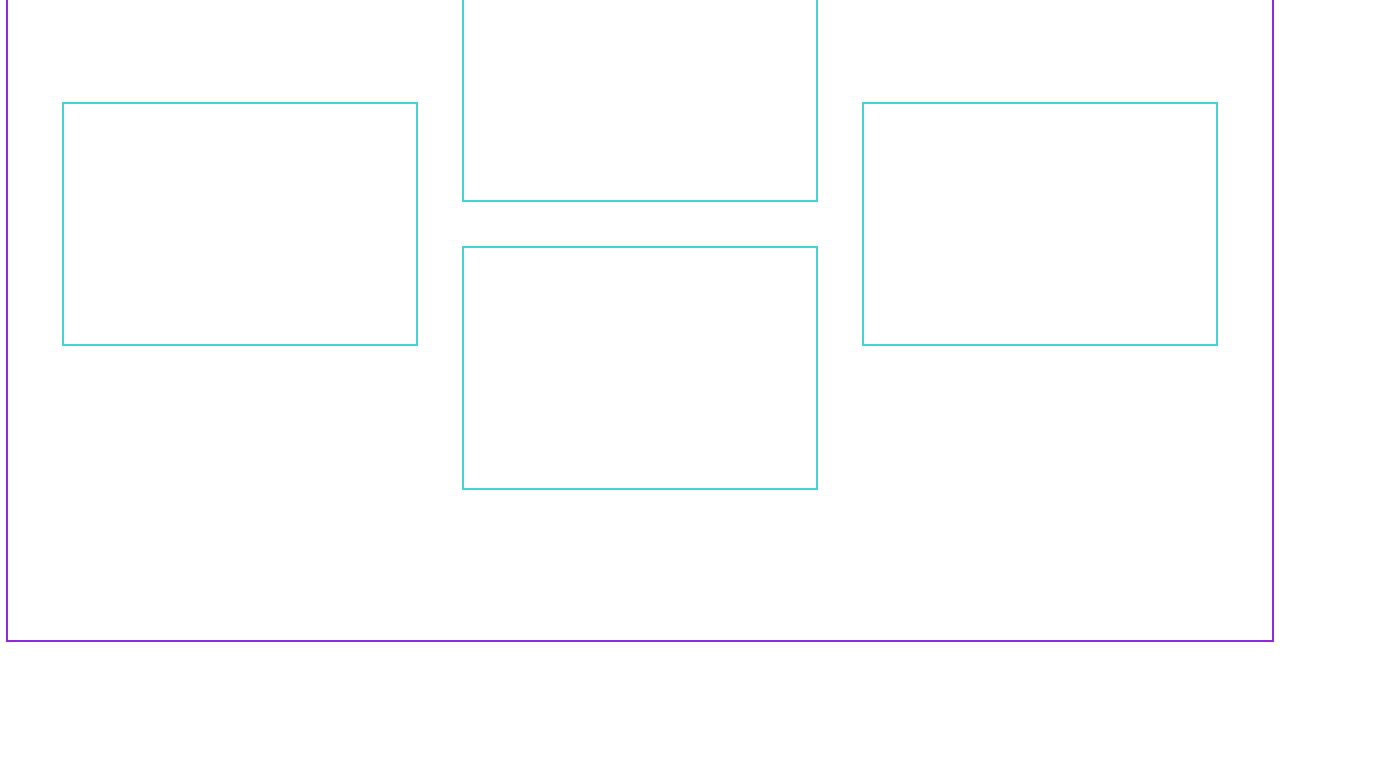
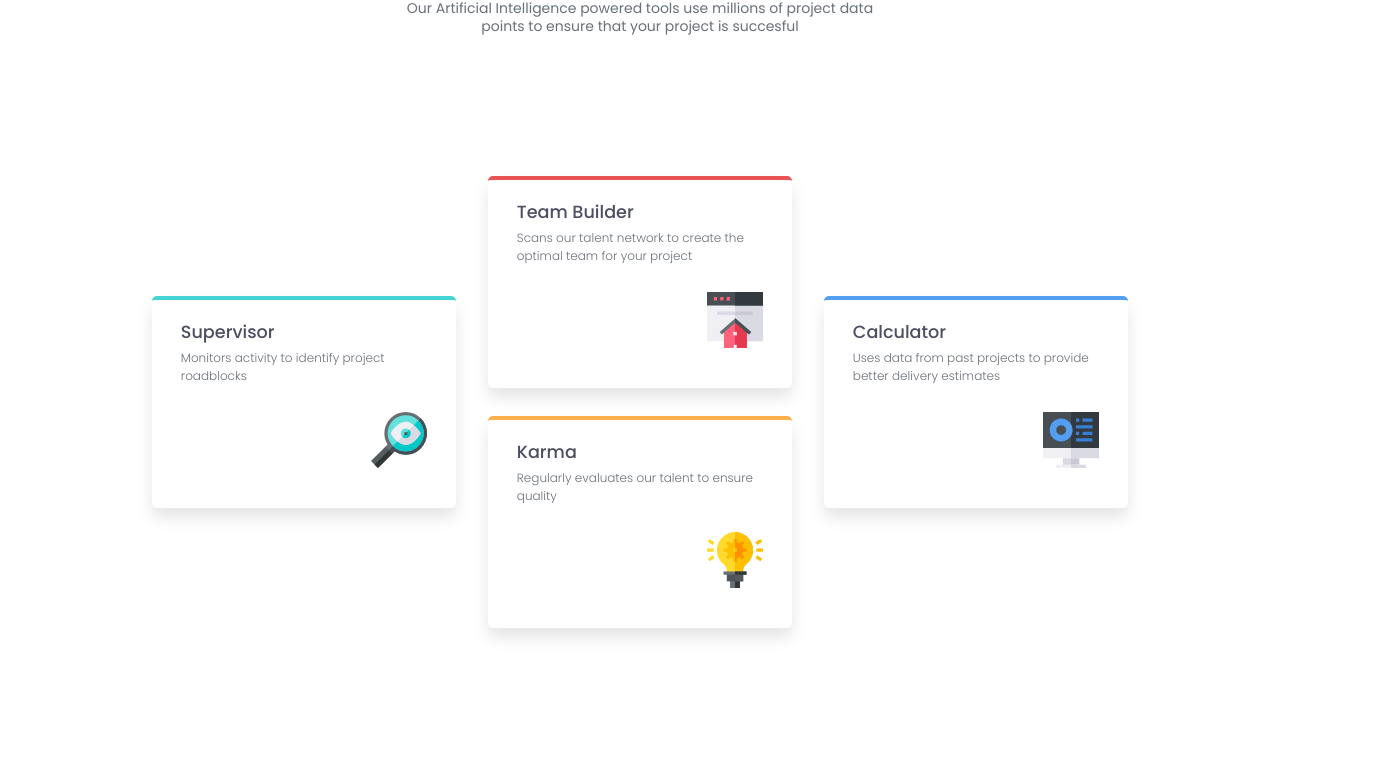
Before and after one commit to Rxunak/Four-Card-CSS-GRID-Challenge-, a plain HTML site: page index.html in a window 1280 px wide. Shown: the part 200-964 px from the top of the page, 1376 px wide, since content can reach past the window. Before the commit the page ends 848 px from the top, so only its background shows below. Drawn offline with Linux system fonts and the light colour scheme.

Commit message:
completed Desktop Design

```diff
--- a/colorNames.scss
+++ b/colorNames.scss
@@ -2,6 +2,6 @@ $Red: hsl(0, 78%, 62%);
 $Cyan: hsl(180, 62%, 55%);
 $Orange: hsl(34, 97%, 64%);
 $Blue: hsl(212, 86%, 64%);
-$Grey: hsl(234, 12%, 34%);
+$GreyDark: hsl(234, 12%, 34%);
 $Grey: hsl(212, 6%, 44%);
 $White: hsl(0, 0%, 100%);
--- a/index.html
+++ b/index.html
@@ -11,18 +11,86 @@
       sizes="32x32"
       href="./images/favicon-32x32.png"
     />
-    <link rel="stylesheet" href="styles.css">
+    <link rel="stylesheet" href="styles.css" />
+    <link rel="preconnect" href="https://fonts.googleapis.com" />
+    <link rel="preconnect" href="https://fonts.gstatic.com" crossorigin />
+    <link
+      href="https://fonts.googleapis.com/css2?family=Poppins:ital,wght@0,100;0,200;0,300;0,400;0,500;0,600;0,700;0,800;0,900;1,100;1,200;1,300;1,400;1,500;1,600;1,700;1,800;1,900&display=swap"
+      rel="stylesheet"
+    />
 
     <title>Frontend Mentor | Four card feature section</title>
   </head>
   <body>
-    <div class="gridContainer">
-      <div class="grid-item grid-item1 "></div>
-      <div class="grid-item grid-item2 "></div>
-      <div class="grid-item grid-item3 "></div>
-      <div class="grid-item grid-item4 "></div>
+    <div class="mainContainer">
+      <div class="parentContainer">
+        <div class="informationContainer">
+          <p class="headingOne">Reliable, efficient delivery</p>
+          <p class="headingTwo">Powered by Technology</p>
+          <p class="description">
+            Our Artificial Intelligence powered tools use millions of project
+            data <br />
+            points to ensure that your project is succesful
+          </p>
+        </div>
 
-
+        <div class="gridContainer">
+          <div class="grid-item grid-item1">
+            <div class="info">
+              <p class="infoTitle">Supervisor</p>
+              <p class="infoTitleTwo">
+                Monitors activity to identify project roadblocks
+              </p>
+            </div>
+            <div class="icons">
+              <img src="images/icon-supervisor.svg" alt="" class="iconsImage" />
+            </div>
+          </div>
+          <div class="grid-item grid-item2">
+            <div class="info">
+              <p class="infoTitle">Team Builder</p>
+              <p class="infoTitleTwo">
+                Scans our talent network to create the optimal team for your
+                project
+              </p>
+            </div>
+            <div class="icons">
+              <img
+                src="images/icon-team-builder.svg"
+                alt=""
+                class="iconsImage"
+              />
+            </div>
+          </div>
+          <div class="grid-item grid-item3">
+            <div class="info">
+              <p class="infoTitle">Karma</p>
+              <p class="infoTitleTwo">
+                Regularly evaluates our talent to ensure quality
+              </p>
+            </div>
+            <div class="icons">
+              <img src="images/icon-karma.svg" alt="" class="iconsImage" />
+            </div>
+          </div>
+          <div class="grid-item grid-item4">
+            <div class="info">
+              <p class="infoTitle">Calculator</p>
+              <p class="infoTitleTwo">
+                Uses data from past projects to provide better delivery
+                estimates
+              </p>
+            </div>
+            <div class="icons">
+              <img
+                src="images/icon-calculator.svg"
+                alt=""
+                class="iconsImage"
+              />
+            </div>
+          </div>
+        </div>
+      </div>
     </div>
   </body>
 </html>
--- a/styles.scss
+++ b/styles.scss
@@ -2,43 +2,131 @@
 
 body {
   background-color: $White;
+  margin: 0px;
+  font-family: "Poppins", serif;
 }
 
 .gridContainer {
   display: grid;
-  grid-template-columns: repeat(3, 22rem);
-  grid-template-rows: repeat(4, 15rem);
-  gap: 3rem;
-  outline: 2px solid blueviolet;
-  height: 50rem;
-//   width: 30rem;
+  grid-template-columns: repeat(3, 19rem);
+  grid-template-rows: repeat(4, 13rem);
+  gap: 2rem;
+  height: 40rem;
+  width: 90rem;
   padding: 1rem;
   justify-items: center;
   align-items: center;
   justify-content: center;
   align-content: center;
-//   margin: 0px;
 }
 
 .grid-item {
-  outline: 2px solid $Cyan;
-  height: 15rem;
-  width: 22rem;
-
+  display: flex;
+  flex-direction: column;
+  height: 13rem;
+  width: 19rem;
+  background-color: $White;
+  border-radius: 5px;
+  box-shadow: 0 10px 15px 0 rgba(0, 0, 0, 0.1);
 }
 
-.grid-item1{
-    grid-row: 1 / 5;
+.info {
+  padding-left: 1.8rem;
+  padding-right: 1.8rem;
+  padding-top: 1.2rem;
+  height: 4rem;
 }
 
-.grid-item2{
-    grid-row: 2 / 3;
+.infoTitle {
+  font-size: 1.1rem;
+  color: $GreyDark;
+  font-weight: 500;
+  margin: 0;
+  margin-bottom: 4px;
 }
 
-.grid-item3{
-    grid-row: 3 /4;
+.infoTitleTwo {
+  margin: 0;
+  font-size: 12px;
+  color: $Grey;
+  font-weight: 300;
 }
 
-.grid-item4{
-    grid-row: 1/ 5;
+.icons {
+  display: flex;
+  justify-content: end;
+  align-items: center;
+  padding: 1.8rem;
 }
+
+.iconsImage {
+  width: 3.5rem;
+}
+
+.grid-item1 {
+  border-top: 4px solid $Cyan;
+  grid-row: 1 / 5;
+}
+
+.grid-item2 {
+  border-top: 4px solid $Red;
+  grid-row: 2 / 3;
+}
+
+.grid-item3 {
+  border-top: 4px solid $Orange;
+  grid-row: 3 /4;
+}
+
+.grid-item4 {
+  border-top: 4px solid $Blue;
+  grid-row: 1/ 5;
+}
+
+.mainContainer {
+  height: auto;
+  display: flex;
+  padding: 1rem;
+  width: auto;
+  margin: 10px;
+  display: flex;
+  justify-content: center;
+}
+
+.parentContainer {
+  display: flex;
+  flex-direction: column;
+}
+
+.informationContainer {
+  display: flex;
+  flex-direction: column;
+  justify-content: center;
+  align-items: center;
+  height: 13rem;
+  margin-top: 2rem;
+}
+
+.headingOne {
+  font-size: 2.1rem;
+  font-weight: 200;
+  margin: 0;
+  color: $Grey;
+}
+
+.headingTwo {
+  font-size: 2.1rem;
+  font-weight: 500;
+  margin: 0;
+  color: $GreyDark;
+}
+
+.description {
+  text-align: center;
+  color: $Grey;
+  font-size: 14px;
+  margin: 0;
+  font-weight: 400;
+  margin-top: 10px;
+  line-height: 130%;
+}
```
Also changed, not shown: styles.css, 1 other file.
